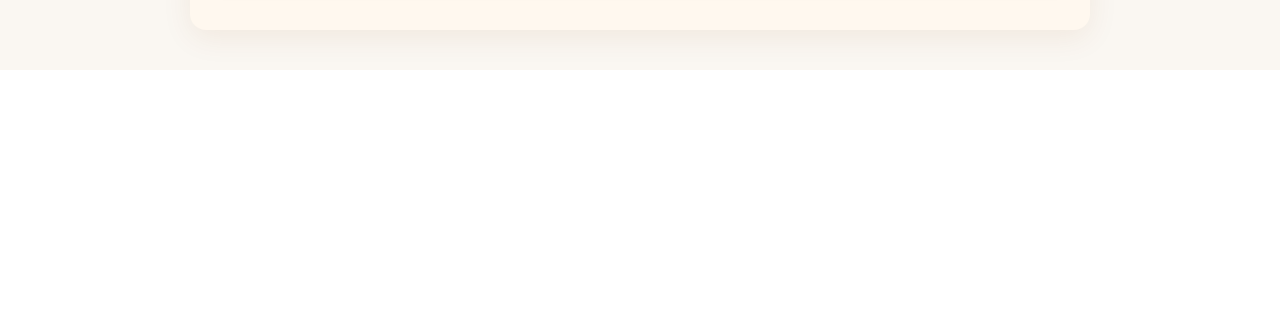
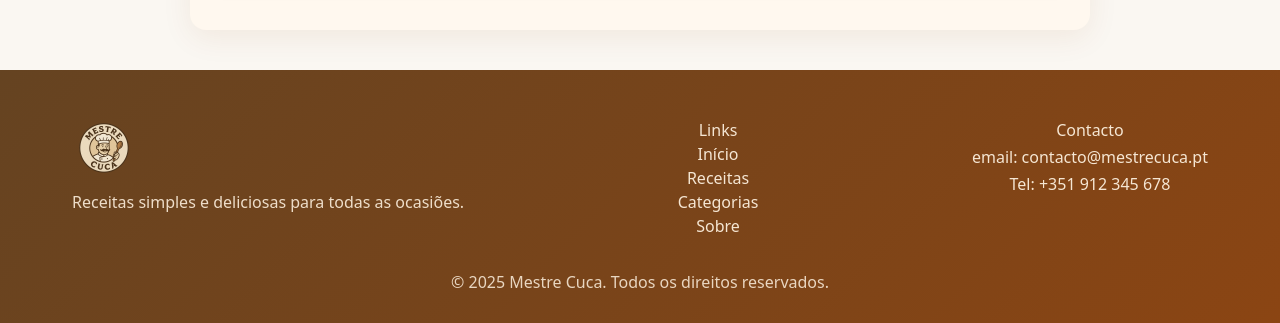
Before and after one commit to Cruxzit/Mestre_Cuca, a React (Vite) app: page /receitas/1 in a window 1280 px wide. Shown: the part 1059-1382 px from the top of the page. Before the commit the page ends 1129 px from the top, so only its background shows below. Built offline with nearby package versions, Linux system fonts and the light colour scheme.

Commit message:
feat: adicionar Footer e estilos; integrar no layout

```diff
--- a/src/App.css
+++ b/src/App.css
@@ -732,3 +732,68 @@ body {
     padding: 16px;
   }
 }
+
+/* Footer Styles */
+.mestre-footer {
+  background: linear-gradient(135deg, #654321, #8B4513);
+  color: #F5E6D3;
+  padding: 2rem 1rem 0 1rem;
+  margin-top: 40px;
+}
+
+.footer-container {
+  max-width: 1200px;
+  margin: 0 auto;
+  display: flex;
+  gap: 2rem;
+  justify-content: space-between;
+  align-items: flex-start;
+  padding: 1rem 2rem;
+}
+
+.footer-left {
+  display: flex;
+  flex-direction: column;
+  gap: 0.5rem;
+}
+
+.footer-logo {
+  width: 64px;
+  height: 64px;
+  border-radius: 8px;
+}
+
+.footer-desc {
+  color: #F5E6D3;
+  opacity: 0.95;
+}
+
+.footer-links ul {
+  list-style: none;
+  padding: 0;
+  margin: 0;
+}
+
+.footer-links a {
+  color: #F5E6D3;
+  text-decoration: none;
+}
+
+.footer-contact p {
+  margin: 0.2rem 0;
+}
+
+.footer-bottom {
+  text-align: center;
+  padding: 1rem 0 2rem 0;
+  color: #F5E6D3;
+  opacity: 0.9;
+}
+
+@media (max-width: 768px) {
+  .footer-container {
+    flex-direction: column;
+    align-items: center;
+    text-align: center;
+  }
+}
--- a/src/App.jsx
+++ b/src/App.jsx
@@ -4,6 +4,7 @@ import Header from './components/Header';
 import Home from './Home';
 import Recipes from './Recipes';
 import RecipeDetalhes from './RecipeDetalhes';
+import Footer from './components/Footer';
 import './App.css';
 
 function App() {
@@ -15,6 +16,7 @@ function App() {
   <Route path="/receitas" element={<Recipes />} />
   <Route path="/receitas/:id" element={<RecipeDetalhes />} />
       </Routes>
+      <Footer />
     </Router>
   );
 }
--- a/src/components/Footer.jsx
+++ b/src/components/Footer.jsx
@@ -0,0 +1,37 @@
+import React from 'react';
+import { Link } from 'react-router-dom';
+
+const Footer = () => {
+  return (
+    <footer className="mestre-footer">
+      <div className="footer-container">
+        <div className="footer-left">
+          <img src="/logo-mestre-cuca.png" alt="Mestre Cuca" className="footer-logo" />
+          <p className="footer-desc">Receitas simples e deliciosas para todas as ocasiões.</p>
+        </div>
+
+        <div className="footer-links">
+          <h4>Links</h4>
+          <ul>
+            <li><Link to="/">Início</Link></li>
+            <li><Link to="/receitas">Receitas</Link></li>
+            <li><a href="#categorias">Categorias</a></li>
+            <li><a href="#sobre">Sobre</a></li>
+          </ul>
+        </div>
+
+        <div className="footer-contact">
+          <h4>Contacto</h4>
+          <p>email: contacto@mestrecuca.pt</p>
+          <p>Tel: +351 912 345 678</p>
+        </div>
+      </div>
+
+      <div className="footer-bottom">
+        <p>© {new Date().getFullYear()} Mestre Cuca. Todos os direitos reservados.</p>
+      </div>
+    </footer>
+  );
+};
+
+export default Footer;
```
